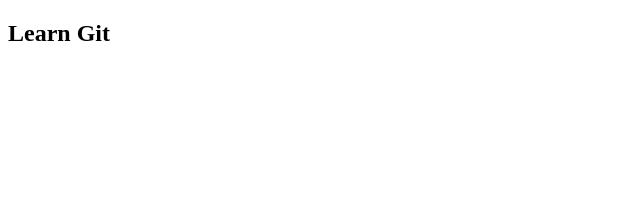
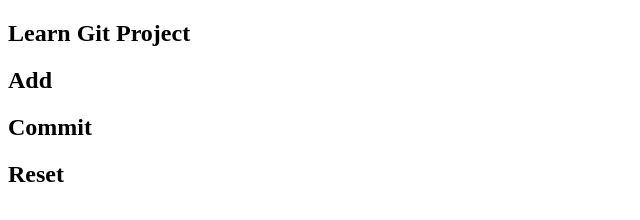
Before and after one commit to mnap00/mod-07-learn-git, a plain HTML site: page index.html in a window 1280 px wide. Shown: the whole page, without its empty margins (0-640 px from the left). Drawn offline with Linux system fonts and the light colour scheme.

Commit message:
Change <h1> and add <h2>

```diff
--- a/index.html
+++ b/index.html
@@ -9,13 +9,19 @@
         <div class="container">
             <div class="row">
                 <div class="col-12">
-                    <h1>Learn Git</h1>
+                    <h1>Learn Git Project</h1>
                 </div>
             </div>
             <div class="row">
-                <div class="col-4"></div>
-                <div class="col-4"></div>
-                <div class="col-4"></div>
+                <div class="col-4">
+                    <h2>Add</h2>
+                </div>
+                <div class="col-4">
+                    <h2>Commit</h2>
+                </div>
+                <div class="col-4">
+                    <h2>Reset</h2>
+                </div>
             </div>
         </div>
     </section>
```
